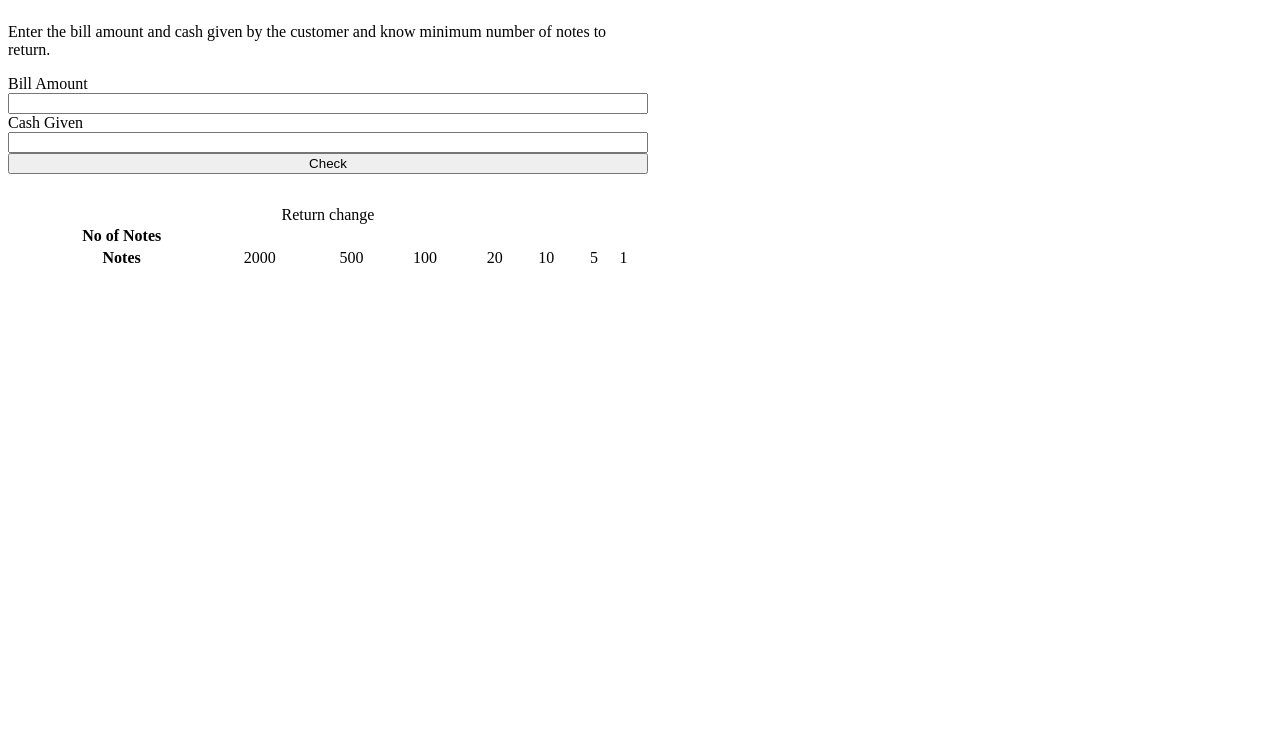
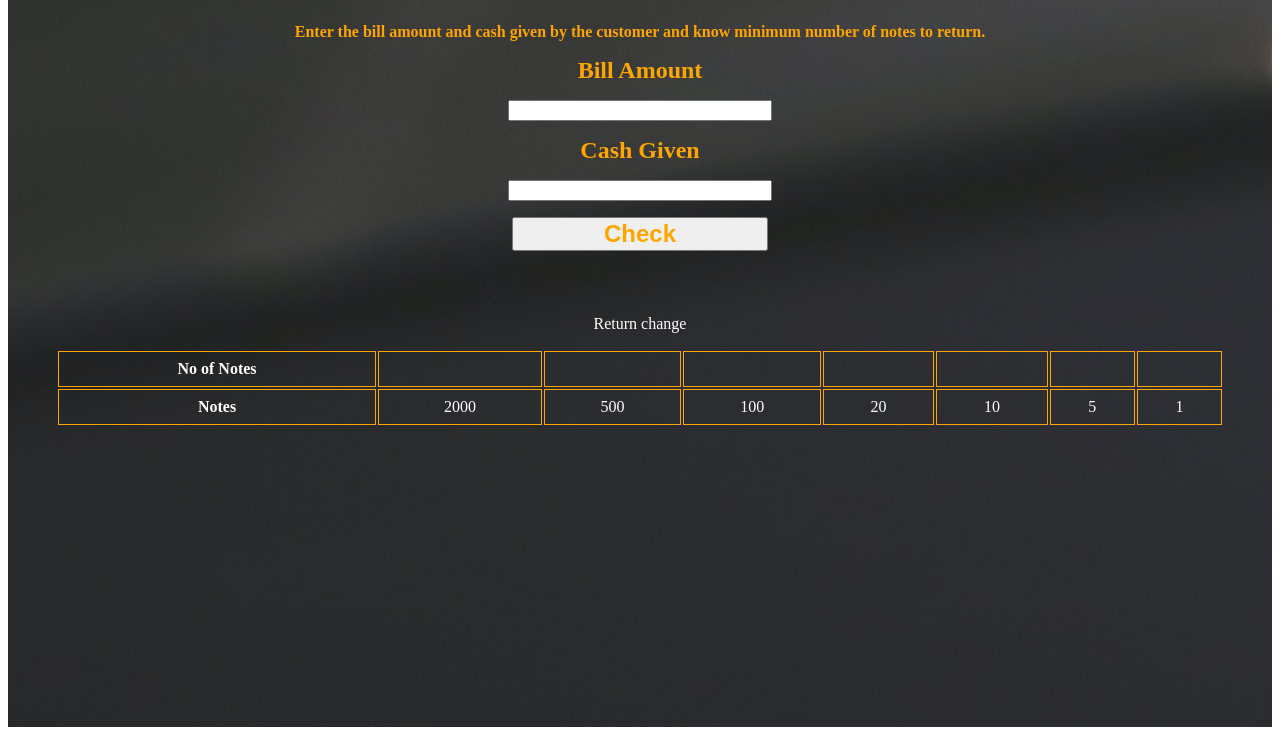
Before and after one commit to YogeshTiwari700/cash-register-with-vanila-js, a plain HTML site: page index.html in a window 1280 px wide. Shown: the part 81-816 px from the top of the page. Drawn offline with Linux system fonts and the light colour scheme.

Commit message:
finally complete

```diff
--- a/app.js
+++ b/app.js
@@ -2,12 +2,12 @@ var billAmount = document.querySelector(".bill-Amount");
 var cashGiven = document.querySelector(".cash-given");
 var CheckButton = document.querySelector(".check-button");
 var message = document.querySelector("#error-message");
-var noOfNotes = document.querySelector(".no-of-notes");
-var availableNotes = [2000,500,100,20,10,1];
+var noOfNotes = document.querySelectorAll(".no-of-notes");
+var availableNotes = [2000,500,100,20,10,5,1];
 CheckButton.addEventListener("click", function validateBillAndCashAmount() {
     hideMessage ();
 if (billAmount.value > 0) {
-    if (cashGiven.value >= billAmount.value) {
+    if (Number(cashGiven.value) >= Number (billAmount.value)){
         var amountToBEReturned = cashGiven.value - billAmount.value;
         calculateChange(amountToBEReturned);
 } else {
--- a/index.html
+++ b/index.html
@@ -8,21 +8,21 @@
     <link rel="stylesheet" href="style.css">
 </head>
 <body>
+  <div id="background-image">
     <div class="container">
       <h1 class="heading">Cash Register Manager</h1>
       <p class="heading2">Enter the bill amount and cash given by the customer and know minimum number of notes to return.
    </p>
- <label for="Bill-amount">Bill Amount</label>
- <input type="text" class="bill-Amount">
- <label for="Cash-given">Cash Given</label>
- <input type="text" class="cash-given">
+   <label class="label" for="Bill-amount">Bill Amount</label>
+   <input type="number" class="bill-Amount">
+   <label class="label" for="Cash-given">Cash Given</label>
+   <input type="number" class="cash-given">
    <button class="check-button">Check</button>
    <p id="error-message"></p>
    <table class="change-table">
       <caption>Return change</caption>
       <tr>
         <th>No of Notes</th>
-      <td>
           <td class="no-of-notes"></td>
           <td class="no-of-notes"></td>
           <td class="no-of-notes"></td>
@@ -30,11 +30,9 @@
           <td class="no-of-notes"></td>
           <td class="no-of-notes"></td>
           <td class="no-of-notes"></td>
-      </td>
         </tr>
        <tr>
           <th>Notes</th>
-        <td>
               <td>2000</td>
               <td>500</td>
               <td>100</td>
@@ -42,9 +40,11 @@
               <td>10</td>
               <td>5</td>
               <td>1</td>
-        </td>
        </tr>
    </table>
+
+  </div>
+
 
   </div>
 
--- a/style.css
+++ b/style.css
@@ -1,9 +1,63 @@
 .container {
     display: flex;
     flex-direction: column;
-    width: 50vw;
+    text-align: center;
 }
 #error-message {
-    color: aqua;
+    color: orange;
 
 }
+
+.bill-Amount {
+    width: 20vw;
+    margin: auto;
+    margin-top: 1rem;
+    margin-bottom: 1rem;
+
+}
+
+.cash-given {
+    width: 20vw;
+    margin: auto;
+    margin-top: 1rem;
+    margin-bottom: 1rem;
+}
+
+.check-button {
+    margin: auto;
+    width: 20vw;
+    font-weight: bolder;
+    font-size: x-large;
+    color: orange;
+}
+.label {
+    font-weight: bolder;
+    font-size: x-large;
+    color: orange;
+}
+
+.heading2 {
+    font-weight: bolder;
+    color: orange;
+}
+.change-table {
+    margin: 2rem;
+    padding: 1rem;
+    color: white;
+}
+#background-image {
+    background-image: url(/images/image.jpg);
+    /* background-size: cover; */
+    height: 100vh;
+}
+td {
+    border: 1px solid orange;
+    padding: 0.5rem;
+    text-align: center;
+}
+
+th {
+    border: 1px solid orange;
+    padding: 0.5rem;
+    text-align: center;
+}
```
Also changed, not shown: images/image.jpg (added), images/image2.jpg (added), images/image3.jpg (added). Lines whose indentation alone changed are shown as unchanged.
